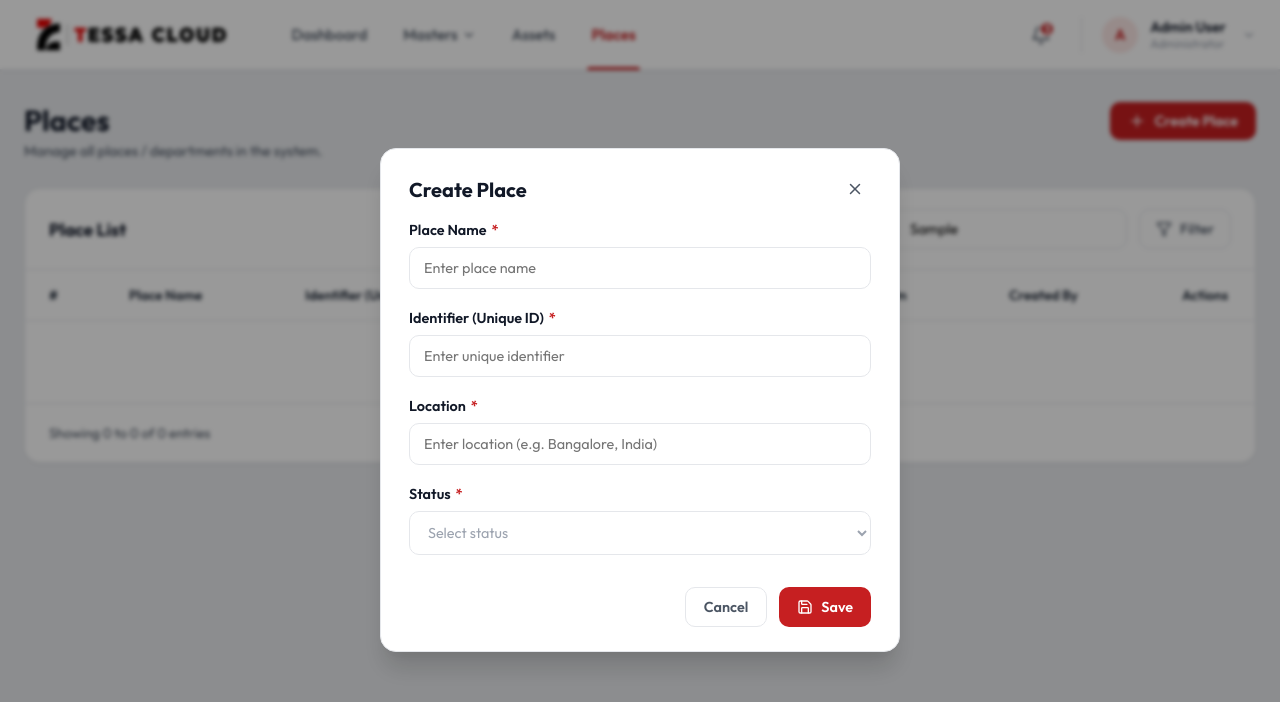
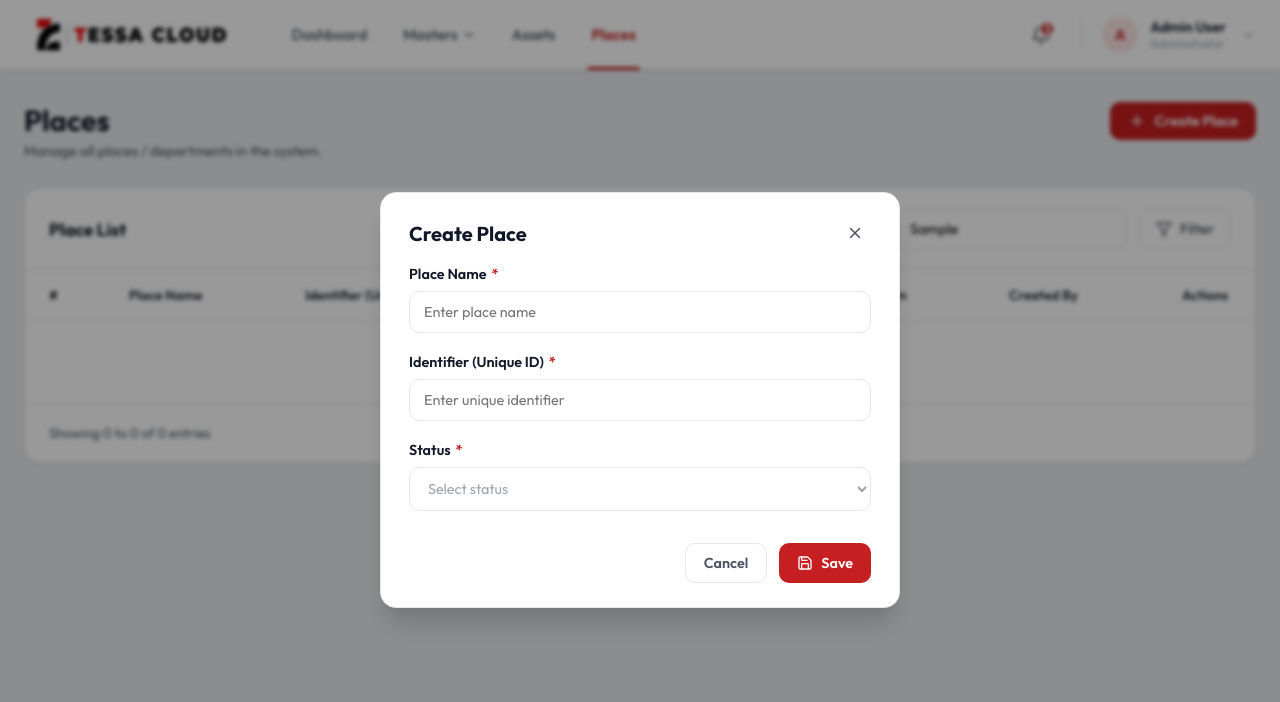
Before and after one commit to vikas773/tessa-cloud, a React (Vite) app: page / in a window 1280 px wide. Both pictures are taken after typing "Sample" into the empty fields and a click on the button "Create Place". Shown: the top 702 px of the page. Built offline with nearby package versions, Linux system fonts and the light colour scheme.

Commit message:
feat: remove location field from CreatePlaceModal

```diff
--- a/src/components/CreatePlaceModal.jsx
+++ b/src/components/CreatePlaceModal.jsx
@@ -4,7 +4,6 @@ import { X, Save } from 'lucide-react';
 export default function CreatePlaceModal({ isOpen, onClose, onSave }) {
   const [name, setName] = useState('');
   const [identifier, setIdentifier] = useState('');
-  const [location, setLocation] = useState('');
   const [status, setStatus] = useState('');
   const [errors, setErrors] = useState({});
 
@@ -17,7 +16,6 @@ export default function CreatePlaceModal({ isOpen, onClose, onSave }) {
     const newErrors = {};
     if (!name.trim()) newErrors.name = 'Place name is required';
     if (!identifier.trim()) newErrors.identifier = 'Identifier is required';
-    if (!location.trim()) newErrors.location = 'Location is required';
     if (!status) newErrors.status = 'Status is required';
 
     if (Object.keys(newErrors).length > 0) {
@@ -26,15 +24,14 @@ export default function CreatePlaceModal({ isOpen, onClose, onSave }) {
     }
 
     // Success flow (simulated save without backend database submission)
-    console.log('Place Form Validated & Submitted:', { name, identifier, location, status });
+    console.log('Place Form Validated & Submitted:', { name, identifier, status });
     if (onSave) {
-      onSave({ name, identifier, location, status });
+      onSave({ name, identifier, status });
     }
 
     // Clear fields
     setName('');
     setIdentifier('');
-    setLocation('');
     setStatus('');
     setErrors({});
 
@@ -91,24 +88,6 @@ export default function CreatePlaceModal({ isOpen, onClose, onSave }) {
             {errors.identifier && <span className="error-message">{errors.identifier}</span>}
           </div>
 
-          {/* Location Field */}
-          <div className="form-group">
-            <label className="form-label">
-              Location <span className="label-required">*</span>
-            </label>
-            <input
-              type="text"
-              placeholder="Enter location (e.g. Bangalore, India)"
-              className={`form-input ${errors.location ? 'error' : ''}`}
-              value={location}
-              onChange={(e) => {
-                setLocation(e.target.value);
-                if (errors.location) setErrors(prev => ({ ...prev, location: '' }));
-              }}
-            />
-            {errors.location && <span className="error-message">{errors.location}</span>}
-          </div>
-
           {/* Status Field */}
           <div className="form-group">
             <label className="form-label">
```
